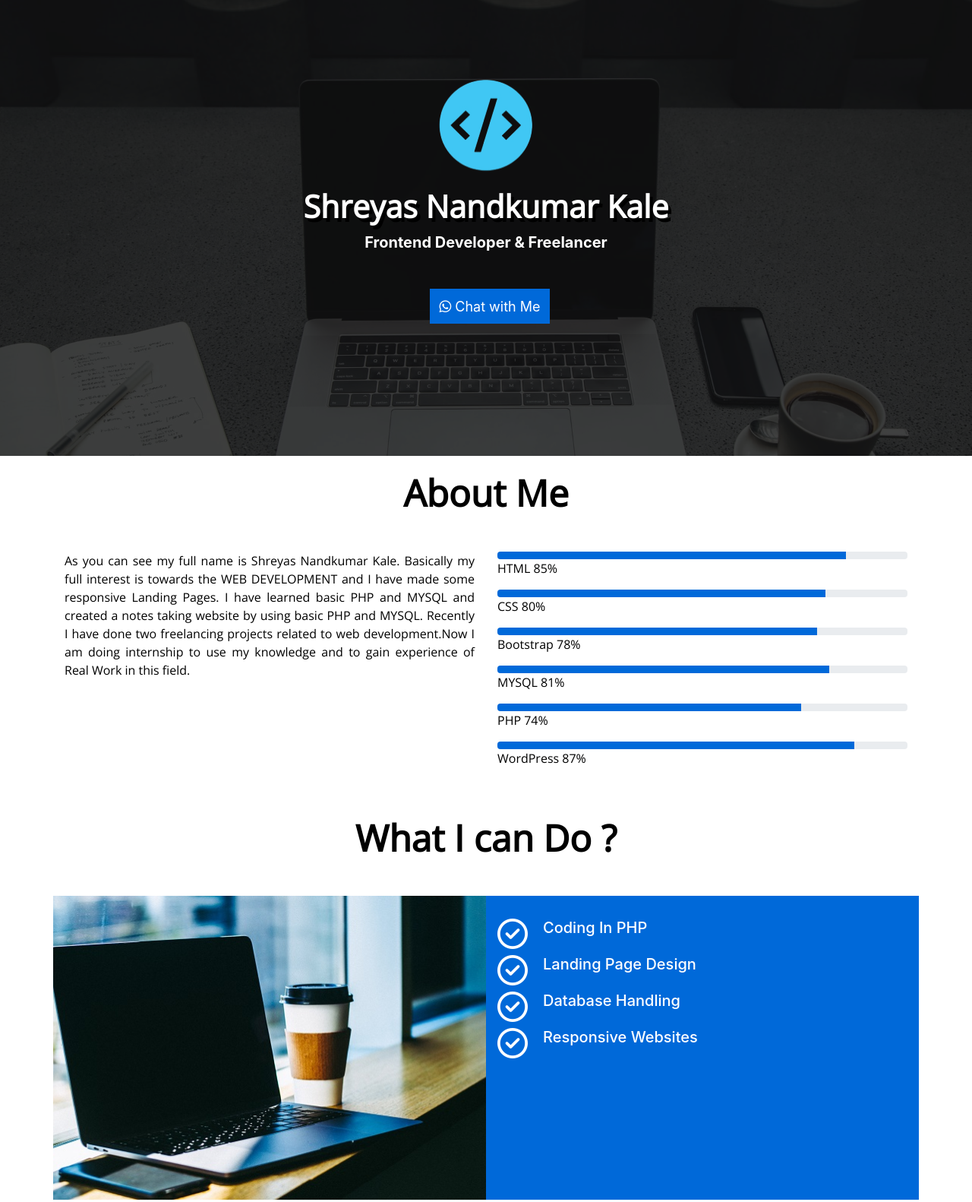
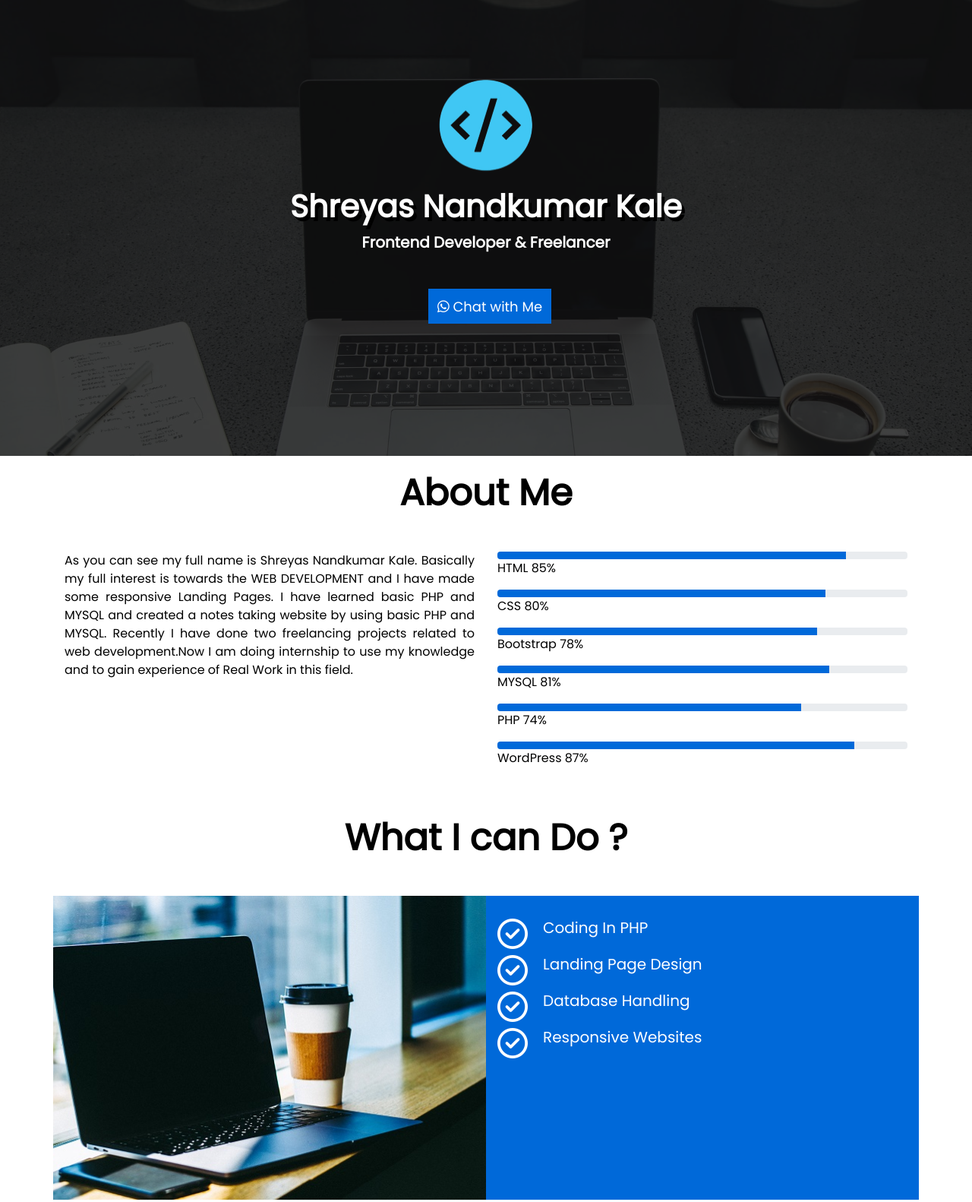
Before and after one commit to kaleshreyas45/Portfolio, a plain HTML site: page index.html in a window 1280 px wide. Shown: the top 1582 px of the page at 76% size. Drawn offline with nearby package versions, Linux system fonts and the light colour scheme.

Commit message:
font family updated

```diff
--- a/index.html
+++ b/index.html
@@ -9,7 +9,8 @@
     <link rel="stylesheet" href="https://stackpath.bootstrapcdn.com/bootstrap/4.5.0/css/bootstrap.min.css"
         integrity="sha384-9aIt2nRpC12Uk9gS9baDl411NQApFmC26EwAOH8WgZl5MYYxFfc+NcPb1dKGj7Sk" crossorigin="anonymous">
 
-    <link href="https://fonts.googleapis.com/css2?family=Balsamiq+Sans&family=Open+Sans&display=swap" rel="stylesheet">
+
+    <link href="https://fonts.googleapis.com/css2?family=Poppins&display=swap" rel="stylesheet">
     <script src="https://kit.fontawesome.com/a73d299641.js" crossorigin="anonymous"></script>
     <style>
         .banner::before {
@@ -56,7 +57,7 @@
     margin-top: 97px;
     font-size: 41px;
     font-weight: bolder;
-    font-family: 'Open Sans', sans-serif;
+   font-family: 'Poppins', sans-serif;
     text-shadow: black 4px 5px;
 
 }
@@ -71,7 +72,7 @@
 } */
 
 .c2 h1 {
-    font-family: 'Open Sans', sans-serif;
+   font-family: 'Poppins', sans-serif;
     font-weight: bolder;
     font-size: 48px;
     color: black;
@@ -79,7 +80,7 @@
 }
 
 .c2 p {
-    font-family: 'Open Sans', sans-serif;
+    font-family: 'Poppins', sans-serif;
     color: black;
     text-align: justify;
 }
@@ -93,14 +94,14 @@
 
 .progress-bar {
     font-size: 20px;
-    font-family: 'Open Sans', sans-serif;
+   font-family: 'Poppins', sans-serif;
     background-color: #0069d9;
 }
 
 
 
 .c3 h1 {
-    font-family: 'Open Sans', sans-serif;
+    font-family: 'Poppins', sans-serif;
     font-weight: bolder;
     font-size: 48px;
    color:black;
@@ -138,7 +139,7 @@ svg:hover {
 }
 
 .diff {
-    font-family: 'Open Sans', sans-serif;
+    font-family: 'Poppins', sans-serif;
     font-weight: bolder;
     font-size: 48px;
     text-shadow: white 4px 2px;
@@ -393,6 +394,9 @@ i{
     height:150px;
 }
 }
+        body{
+        font-family: 'Poppins', sans-serif;
+        }
 
     </style>
 
```
